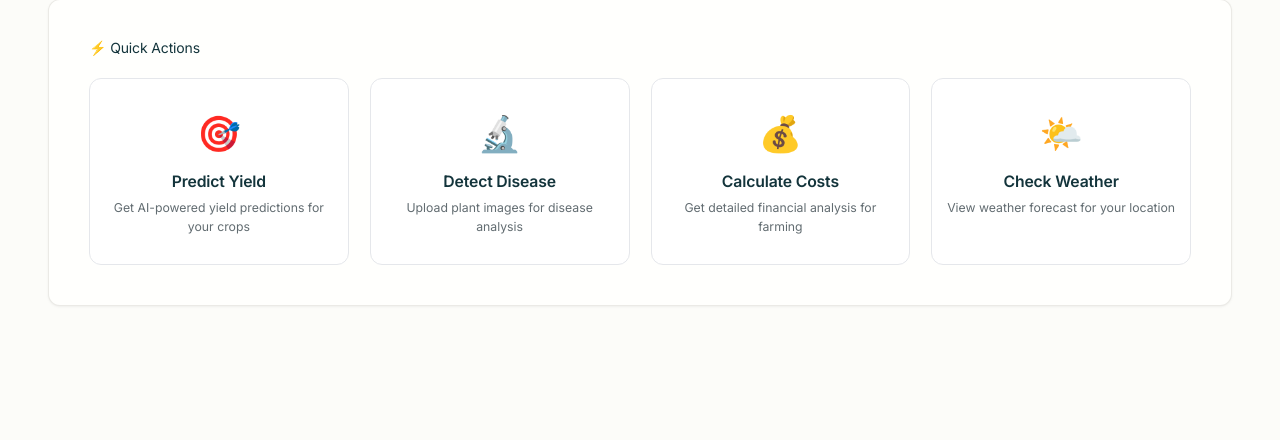
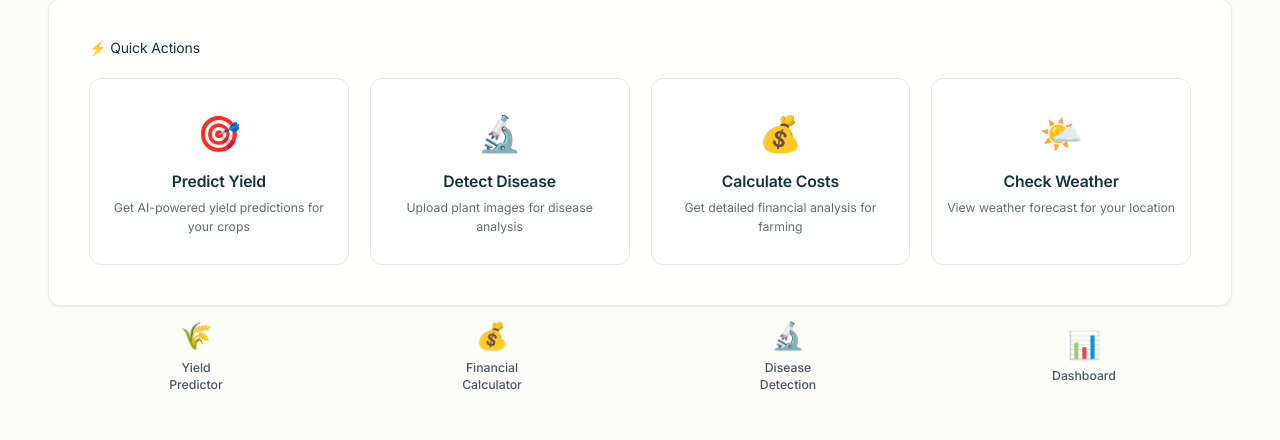
Before and after one commit to atharvsp6/YieldWise, a Flask app: page /dashboard in a window 1280 px wide. Shown: the part 2070-2510 px from the top of the page. Before the commit the page ends 2376 px from the top, so only its background shows below. Run offline with Flask 3, Linux system fonts and the light colour scheme; some libraries are stand-ins or nearby versions; some web fonts are replaced.

Commit message:
Add proper navigation footer and fix navigation links in dashboard

```diff
--- a/templates/dashboard.html
+++ b/templates/dashboard.html
@@ -19,7 +19,7 @@
 
         <!-- Navigation -->
         <nav class="nav-breadcrumb">
-            <a href="/">🏠 Home</a>
+            <a href="{{ url_for('index') }}">🏠 Home</a>
             <span>→</span>
             <span>Dashboard</span>
         </nav>
@@ -31,7 +31,7 @@
                 <div class="stat-content">
                     <h3>Yield Prediction</h3>
                     <p>AI-powered crop yield forecasting</p>
-                    <a href="/" class="stat-link">Get Started →</a>
+                    <a href="{{ url_for('index') }}" class="stat-link">Get Started →</a>
                 </div>
             </div>
             <div class="stat-card">
@@ -39,7 +39,7 @@
                 <div class="stat-content">
                     <h3>Disease Detection</h3>
                     <p>Plant health analysis from images</p>
-                    <a href="/disease-detection" class="stat-link">Analyze →</a>
+                    <a href="{{ url_for('disease_detection_page') }}" class="stat-link">Analyze →</a>
                 </div>
             </div>
             <div class="stat-card">
@@ -47,7 +47,7 @@
                 <div class="stat-content">
                     <h3>Financial Calculator</h3>
                     <p>Comprehensive cost-benefit analysis</p>
-                    <a href="/financial-calculator" class="stat-link">Calculate →</a>
+                    <a href="{{ url_for('financial_calculator_page') }}" class="stat-link">Calculate →</a>
                 </div>
             </div>
             <div class="stat-card">
@@ -55,7 +55,7 @@
                 <div class="stat-content">
                     <h3>Weather Forecast</h3>
                     <p>Real-time weather information</p>
-                    <a href="/" class="stat-link">Check Weather →</a>
+                    <a href="{{ url_for('index') }}" class="stat-link">Check Weather →</a>
                 </div>
             </div>
         </div>
@@ -185,22 +185,22 @@
         <div class="card">
             <h3>⚡ Quick Actions</h3>
             <div class="actions-grid">
-                <a href="/" class="action-card">
+                <a href="{{ url_for('index') }}" class="action-card">
                     <div class="action-icon">🎯</div>
                     <h4>Predict Yield</h4>
                     <p>Get AI-powered yield predictions for your crops</p>
                 </a>
-                <a href="/disease-detection" class="action-card">
+                <a href="{{ url_for('disease_detection_page') }}" class="action-card">
                     <div class="action-icon">🔬</div>
                     <h4>Detect Disease</h4>
                     <p>Upload plant images for disease analysis</p>
                 </a>
-                <a href="/financial-calculator" class="action-card">
+                <a href="{{ url_for('financial_calculator_page') }}" class="action-card">
                     <div class="action-icon">💰</div>
                     <h4>Calculate Costs</h4>
                     <p>Get detailed financial analysis for farming</p>
                 </a>
-                <a href="/" class="action-card">
+                <a href="{{ url_for('index') }}" class="action-card">
                     <div class="action-icon">🌤️</div>
                     <h4>Check Weather</h4>
                     <p>View weather forecast for your location</p>
@@ -208,6 +208,39 @@
             </div>
         </div>
     </div>
+
+    <footer class="py-4 px-4">
+        <div class="container mx-auto">
+            <div class="flex flex-wrap justify-around items-center gap-8">
+
+                <!-- Link 1: Yield Predictor -->
+                <a href="{{ url_for('index') }}" class="flex flex-col items-center w-24 text-center text-gray-600 hover:text-gray-900 transition-colors duration-300 ease-in-out">
+                    <span class="text-3xl mb-2">🌾</span>
+                    <span class="text-sm font-medium">Yield Predictor</span>
+                </a>
+
+                <!-- Link 2: Financial Calculator -->
+                <a href="{{ url_for('financial_calculator_page') }}" class="flex flex-col items-center w-24 text-center text-gray-600 hover:text-gray-900 transition-colors duration-300 ease-in-out">
+                    <span class="text-3xl mb-2">💰</span>
+                    <span class="text-sm font-medium">Financial Calculator</span>
+                </a>
+
+                <!-- Link 3: Disease Detection -->
+                <a href="{{ url_for('disease_detection_page') }}" class="flex flex-col items-center w-24 text-center text-gray-600 hover:text-gray-900 transition-colors duration-300 ease-in-out">
+                    <span class="text-3xl mb-2">🔬</span>
+                    <span class="text-sm font-medium">Disease Detection</span>
+                </a>
+
+                <!-- Link 4: Dashboard -->
+                <a href="{{ url_for('dashboard') }}" class="flex flex-col items-center w-24 text-center text-gray-600 hover:text-gray-900 transition-colors duration-300 ease-in-out">
+                    <span class="text-3xl mb-2">📊</span>
+                    <span class="text-sm font-medium">Dashboard</span>
+                </a>
+
+            </div>
+
+        </div>
+    </footer>
 
     <style>
         .nav-breadcrumb {
```
